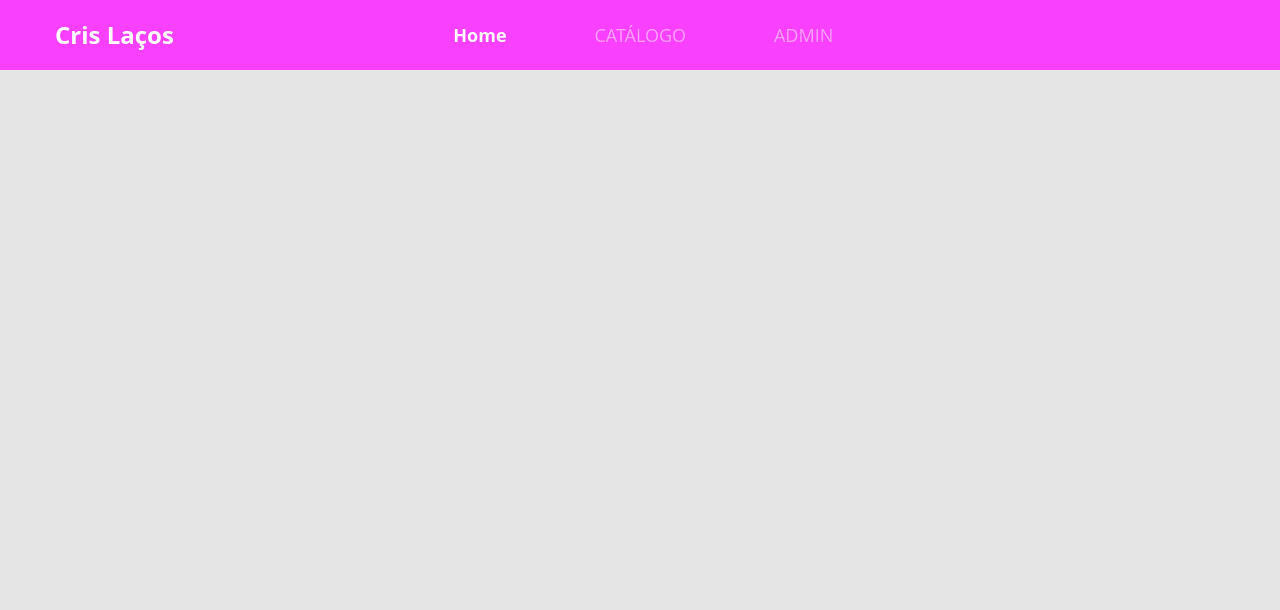
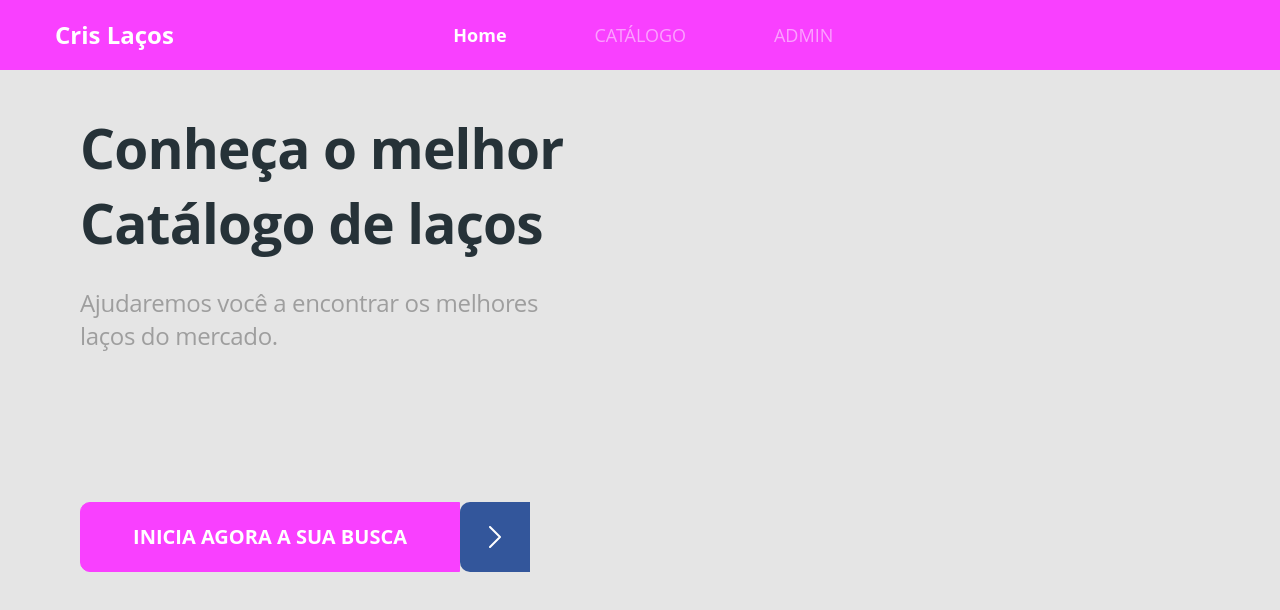
Before and after one commit to HervalMata/clcatalog, a React (Create React App) app in the folder front-web/: page / in a window 1280 px wide. Shown: the top 610 px of the page. Built offline with nearby package versions, Linux system fonts and the light colour scheme; a web font is replaced by a local one.

Commit message:
Finish Home Page

```diff
--- a/front-web/package.json
+++ b/front-web/package.json
@@ -10,10 +10,12 @@
     "@types/node": "^12.19.16",
     "@types/react": "^17.0.1",
     "@types/react-dom": "^17.0.0",
+    "@types/react-router-dom": "^5.1.7",
     "bootstrap": "^4.6.0",
     "node-sass": "^5.0.0",
     "react": "^17.0.1",
     "react-dom": "^17.0.1",
+    "react-router-dom": "^5.2.0",
     "react-scripts": "4.0.2",
     "typescript": "^4.1.3",
     "web-vitals": "^1.1.0"
--- a/front-web/src/App.tsx
+++ b/front-web/src/App.tsx
@@ -1,11 +1,11 @@
 import React from 'react';
 import './core/assets/styles/custom.scss';
 import './app.scss';
-import Navbar from "./core/components/Navbar";
+import Routes from "./Routes";
 
 function App() {
   return (
-      <Navbar />
+      <Routes />
   );
 }
 
--- /dev/null
+++ b/front-web/src/Routes.tsx
@@ -0,0 +1,25 @@
+import React from "react";
+import {BrowserRouter, Route, Switch} from "react-router-dom";
+import Navbar from "./core/components/Navbar";
+import Home from './pages/home';
+import Admin from './pages/admin';
+import Catalog from './pages/catalog';
+
+const Routes = () => (
+    <BrowserRouter>
+        <Navbar />
+        <Switch>
+            <Route path="/" exact>
+                <Home />
+            </Route>
+            <Route path="/catalog">
+                <Catalog />
+            </Route>
+            <Route path="/admin">
+                <Admin />
+            </Route>
+        </Switch>
+    </BrowserRouter>
+);
+
+export default Routes;
--- /dev/null
+++ b/front-web/src/core/components/ButtonIcon/index.tsx
@@ -0,0 +1,19 @@
+import { ReactComponent as ArrowIcon } from '../../assets/images/arrow.svg';
+import './styles.scss';
+
+type Props = {
+    text: String;
+}
+
+const ButtonIcon = ({ text }: Props) => (
+    <div className="d-inline-flex">
+        <button className="btn btn-primary btn-icon">
+            <h5>{ text }</h5>
+        </button>
+        <div className="btn-icon-content">
+            <ArrowIcon />
+        </div>
+    </div>
+);
+
+export default ButtonIcon;
--- /dev/null
+++ b/front-web/src/core/components/ButtonIcon/styles.scss
@@ -0,0 +1,15 @@
+.btn-icon {
+    height: 70px;
+    width: 380px;
+    border-radius: 10px 0 0 10px;
+    text-transform: uppercase;
+}
+
+.btn-icon-content {
+    background-color: #33569B;
+    width: 70px;
+    border-radius: 10px 0 0 10px;
+    display: flex;
+    align-items: center;
+    justify-content: center;
+}
--- a/front-web/src/core/components/Navbar/index.tsx
+++ b/front-web/src/core/components/Navbar/index.tsx
@@ -1,29 +1,29 @@
-import React from 'react';
+import { Link, NavLink } from 'react-router-dom';
 import './styles.scss';
 
 const Navbar = () => (
     <nav className="row bg-primary main-nav">
         <div className="col-2">
-            <a href="link" className="nav-logo-text">
+            <Link to="/" className="nav-logo-text">
                 <h4>Cris Laços</h4>
-            </a>
+            </Link>
         </div>
         <div className="com-6 offset-2">
             <ul className="main-menu">
                 <li>
-                    <a href="link" className="active">
+                    <NavLink to="/" className="active">
                         Home
-                    </a>
+                    </NavLink>
                 </li>
                 <li>
-                    <a href="link">
+                    <NavLink to="/catalog">
                         CATÁLOGO
-                    </a>
+                    </NavLink>
                 </li>
                 <li>
-                    <a href="link">
+                    <NavLink to="/admin">
                         ADMIN
-                    </a>
+                    </NavLink>
                 </li>
             </ul>
         </div>
--- /dev/null
+++ b/front-web/src/pages/Admin/index.tsx
@@ -0,0 +1,7 @@
+const Admin = () => (
+    <div>
+        <h1>Admin</h1>
+    </div>
+);
+
+export default Admin;
--- /dev/null
+++ b/front-web/src/pages/Catalog/index.tsx
@@ -0,0 +1,7 @@
+const Catalog = () => (
+    <div>
+        <h1>Catálogo</h1>
+    </div>
+);
+
+export default Catalog;
--- /dev/null
+++ b/front-web/src/pages/home/index.tsx
@@ -0,0 +1,24 @@
+import { Link } from "react-router-dom";
+import ButtonIcon from "../../core/components/ButtonIcon";
+import './styles.scss';
+
+const Home = () => (
+    <div className="home-container">
+        <div className="row home-container">
+            <div className="col-6">
+                <h1 className="text-title">Conheça o melhor <br /> Catálogo de laços</h1>
+                <p className="text-subtitle">
+                    Ajudaremos você a encontrar os melhores <br /> laços do mercado.
+                </p>
+                <Link to="/catalog">
+                    <ButtonIcon text="Inicia agora a sua busca" />
+                </Link>
+                <div className="col-6">
+                    {/* <MainImage className="main-image" /> */}
+                </div>
+            </div>
+        </div>
+    </div>
+);
+
+export default Home;
--- /dev/null
+++ b/front-web/src/pages/home/styles.scss
@@ -0,0 +1,39 @@
+.home-container {
+    margin-top: 40px;
+    padding-left: 40px;
+    padding-right: 40px;
+    //padding-bottom: 130px;
+}
+
+.home-content {
+    background-color: #FFF;
+    box-shadow: 0px 4px 20px rgba(0, 0, 0, 0.25);
+    border-radius: 20px;
+    padding-top: 155px;
+    padding-left: 100px;
+    padding-bottom: 150px;
+
+}
+
+.text-title {
+    font-size: 55px;
+    line-height: 75px;
+    letter-spacing: -0.015em;
+}
+
+.text-subtitle {
+    font-size: 24px;
+    line-height: 33px;
+    letter-spacing: -0.015em;
+    color: #9E9E9E;
+    margin-top: 26px;
+    margin-bottom: 150px;
+}
+
+.home-text {
+    padding-left: 100px;
+}
+
+.main-image {
+    width: 100%;
+}
```
Also changed, not shown: front-web/src/core/assets/images/arrow.svg (added), 1 other file (tests, documents, lock files or other folders).
